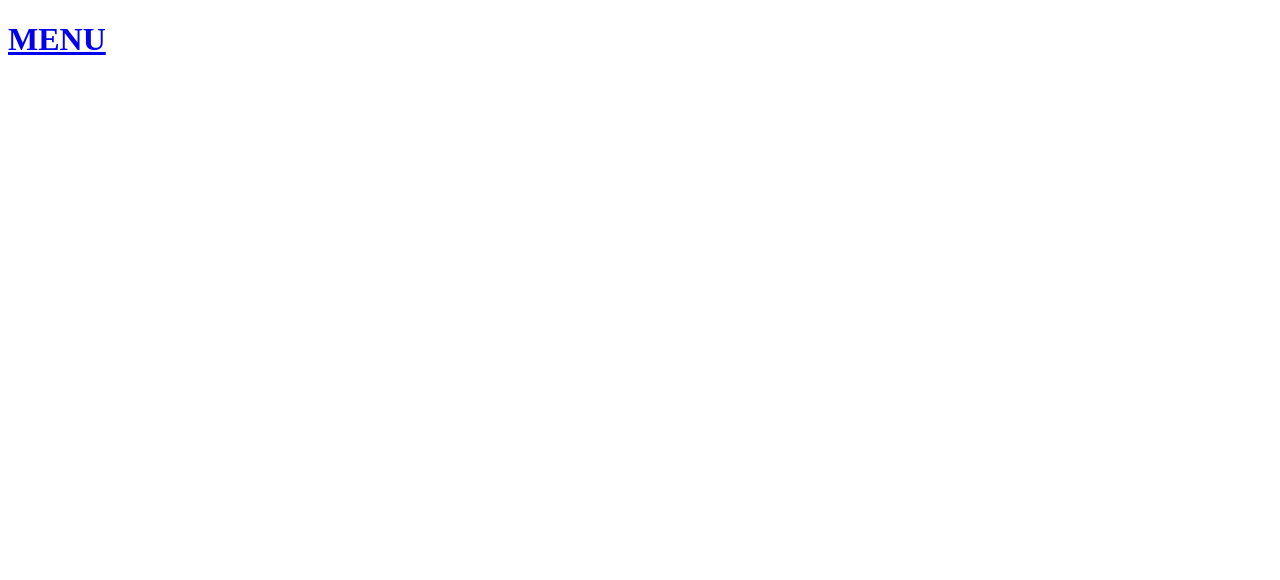
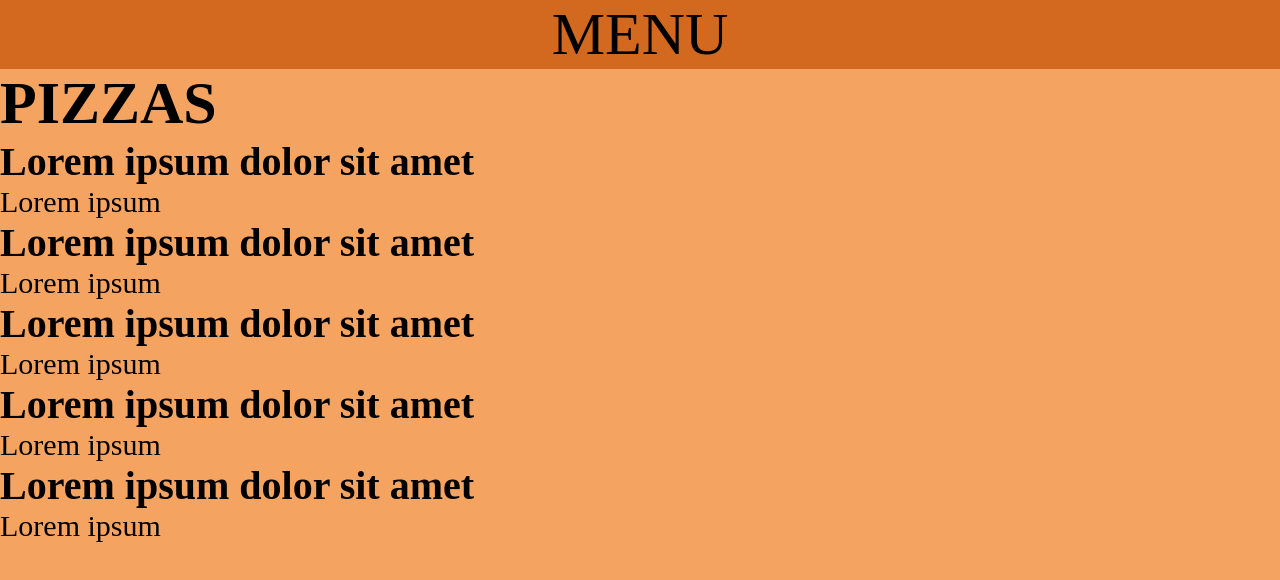
Before and after one commit to GabrielSosa1/carta-menu, a website: page pages/pizzas.html in a window 1280 px wide. Drawn offline with Linux system fonts and the light colour scheme.

Commit message:
pizzas-pages

```diff
--- a/pages/pizzas.html
+++ b/pages/pizzas.html
@@ -9,10 +9,25 @@
 </head>
 <body>
     <header>
-        <a href="../index.html"><h1>MENU</h1></a>
+        <a href="../index.html">MENU</a>
     </header>
     <main>
-
+        <section class="pizzas-pages">
+            <div>
+                <h2>PIZZAS</h2>
+                <h3>Lorem ipsum dolor sit amet</h3>
+                <p>Lorem ipsum</p>
+                <h3>Lorem ipsum dolor sit amet</h3>
+                <p>Lorem ipsum</p>
+                <h3>Lorem ipsum dolor sit amet</h3>
+                <p>Lorem ipsum</p>
+                <h3>Lorem ipsum dolor sit amet</h3>
+                <p>Lorem ipsum</p>
+                <h3>Lorem ipsum dolor sit amet</h3>
+                <p>Lorem ipsum</p>
+                <img src="" alt="">
+            </div>
+        </section>
     </main>
 </body>
 </html>
--- a/scss/base/_generales.scss
+++ b/scss/base/_generales.scss
@@ -0,0 +1,4 @@
+*{
+    margin: 0;
+    padding: 0;
+}
--- a/scss/components/_header.scss
+++ b/scss/components/_header.scss
@@ -0,0 +1,11 @@
+header{
+    a{
+        display: flex;
+        justify-content: center;
+        align-items: center;
+        font-size: 60px;
+        text-decoration: none;
+        color: black;
+        background-color:chocolate;
+    }
+}
--- a/scss/components/_layout.scss
+++ b/scss/components/_layout.scss
@@ -0,0 +1,16 @@
+body{
+    background-color: sandybrown;
+}
+.pizzas-pages{
+    div{
+        h2{
+            font-size: 60px;
+        }
+        h3{
+            font-size: 40px;
+        }
+        p{
+            font-size: 30px;
+        }
+    }
+}
```
Also changed, not shown: index.html (+2 -1 lines), css/estilos.css.
